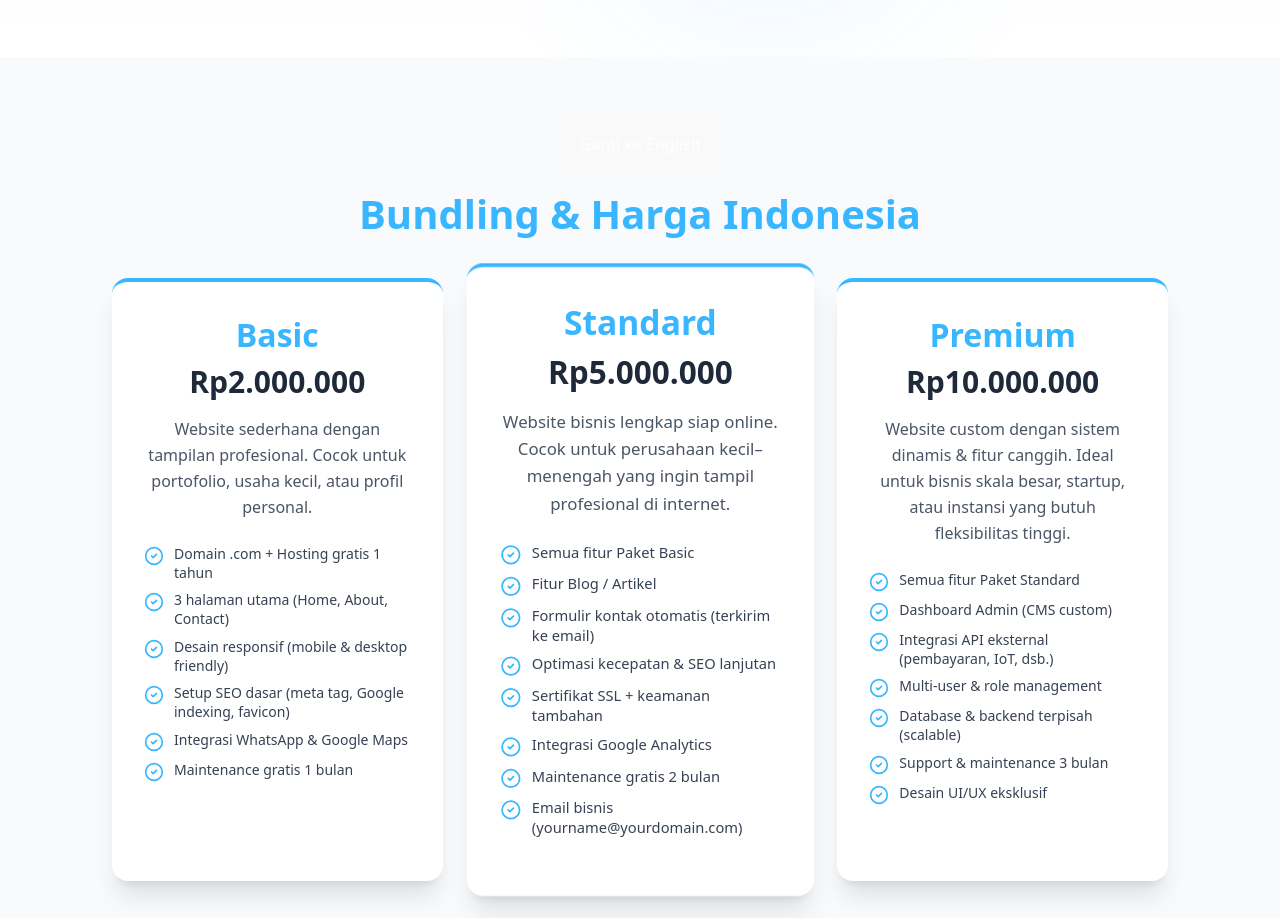
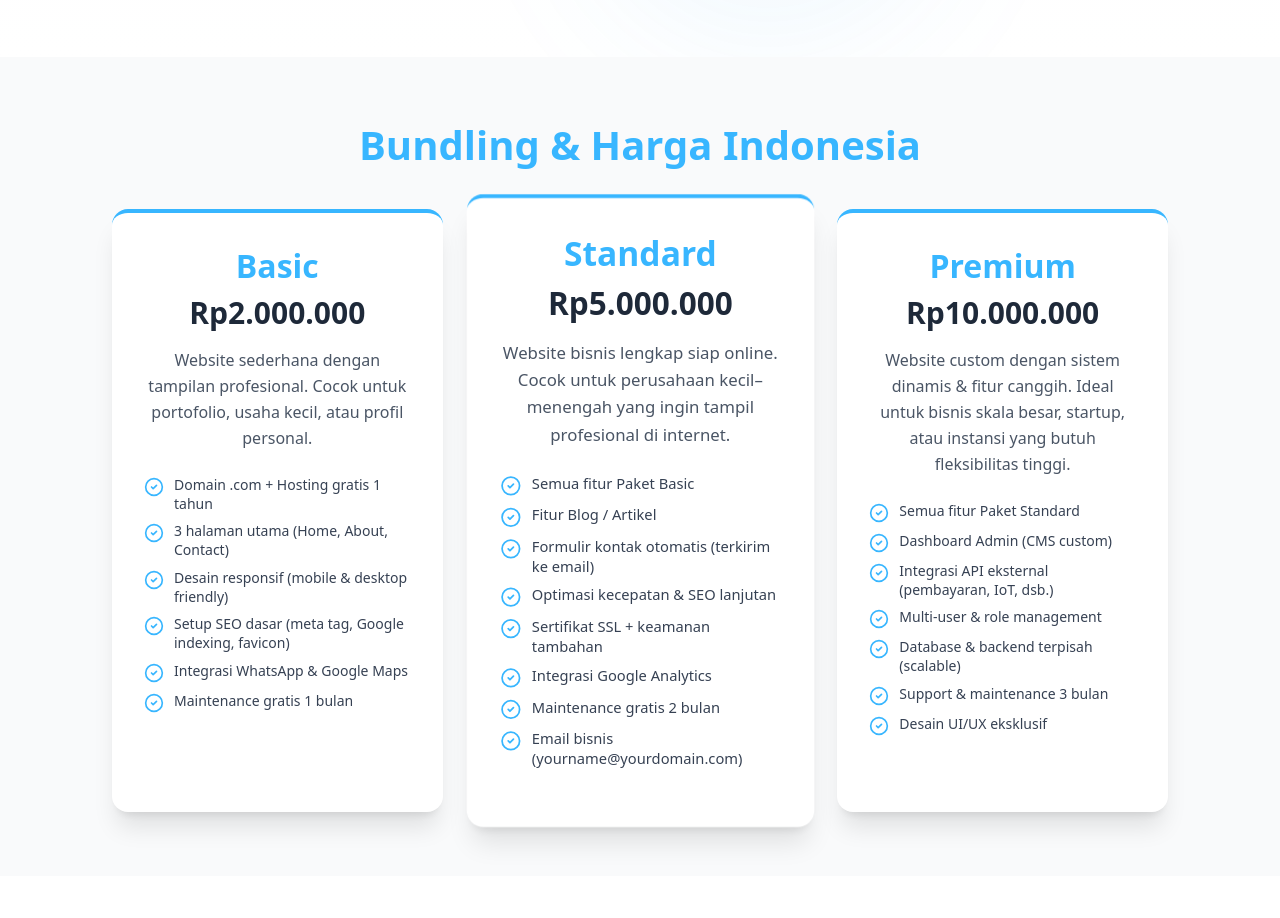
Before and after one commit to 7Cdrs/DeadlineAman, a React (Vite) app: page / in a window 1280 px wide. Shown: the part 1900-2818 px from the top of the page. Built offline with nearby package versions, Linux system fonts and the light colour scheme.

Commit message:
delete button on Pricing Section

```diff
--- a/src/components/PricingSection.jsx
+++ b/src/components/PricingSection.jsx
@@ -12,12 +12,7 @@ export default function PricingSection() {
 
   return (
     <section id="pricing" className="py-10 sm:py-12 md:py-16 bg-gray-50 text-center">
-      <button
-        onClick={switchLanguage}
-        className="mb-6 bg-blue-500 hover:bg-blue-600 text-white px-4 py-2 rounded-full transition"
-      >
-        {t("buttons.switchLang")}
-      </button>
+
 
       <h2
         data-aos="fade-down"
```
